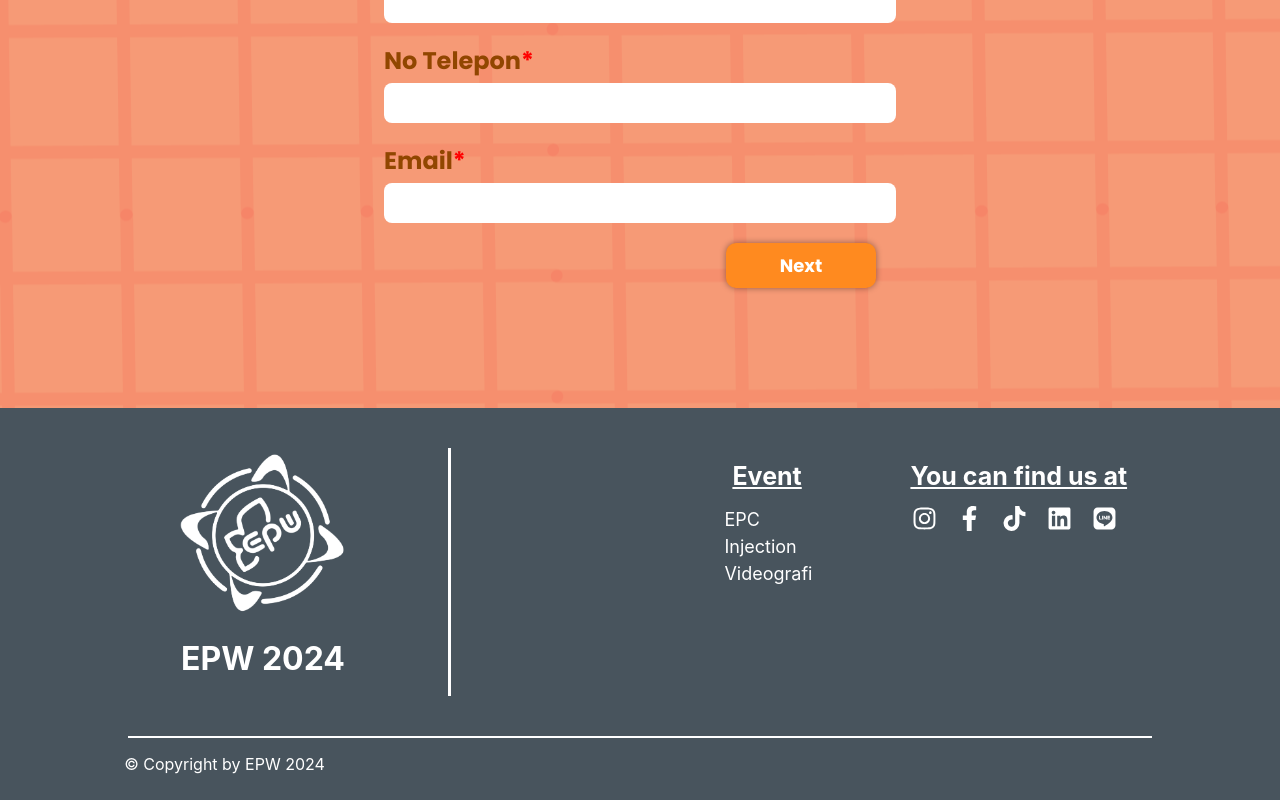
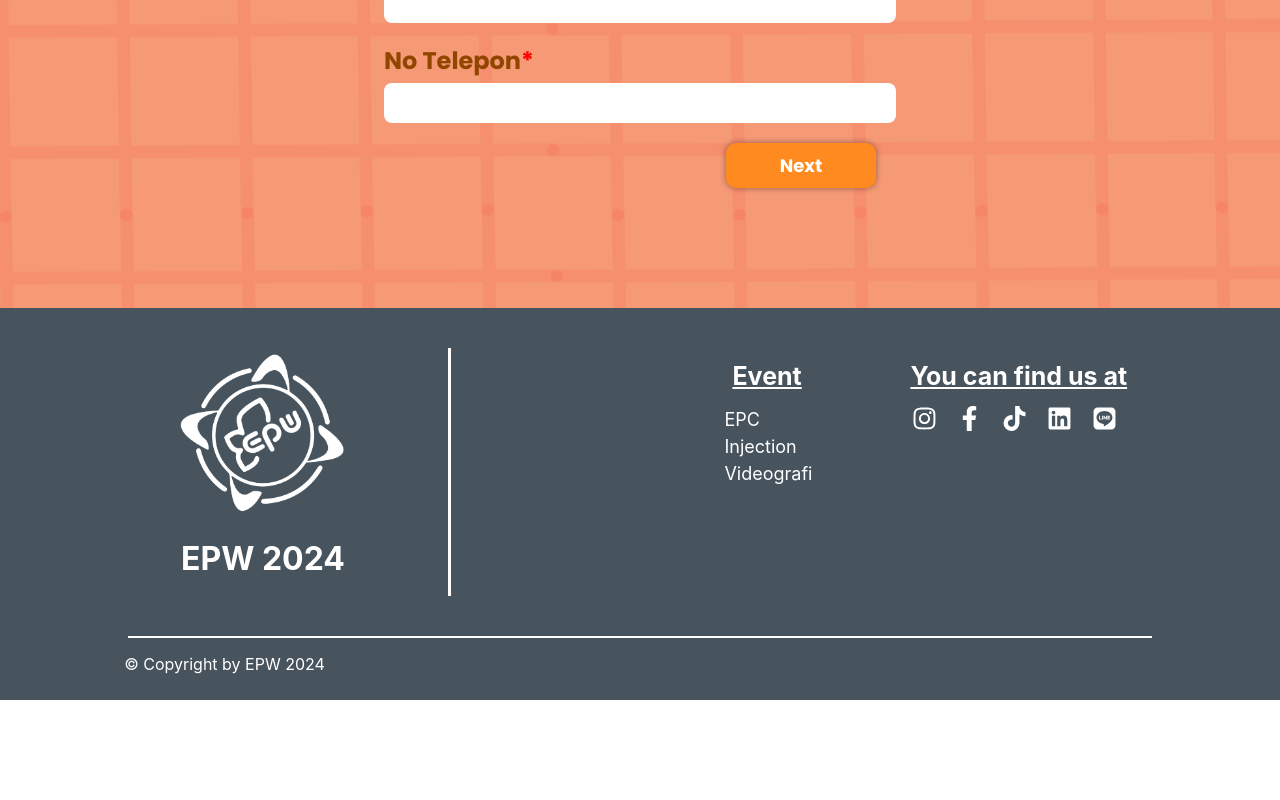
Before and after one commit to RAlfin25/EPW-2024, a React (Create React App) app: page /fotografi/regist-fotografi in a window 1280 px wide. Shown: the part 1394-2194 px from the top of the page. After the commit the page ends 2094 px from the top, so only its background shows below. Built offline with nearby package versions, Linux system fonts and the light colour scheme.

Commit message:
fix: double email input

```diff
--- a/src/registFoto/RegistFoto.js
+++ b/src/registFoto/RegistFoto.js
@@ -160,21 +160,6 @@ function Page1({ onNextPage, onBackPage }) {
             }
           })()}
           <input className="form-foto" classname="form-foto" ref={noTelp} defaultValue={data.noTelp ?? ""} required></input>
-          <h2>Email<span className="star">*</span></h2>
-          {(() => {
-            if (error.email) {
-              return (
-                <div className="regist-foto-error-msg">
-                  Email tidak boleh kosong !
-                </div>
-              );
-            }
-          })()}
-          <input className="form-foto"
-            ref={email}
-            defaultValue={data.email ?? ""}
-            required
-          ></input>
 
           <div className="regist-foto-button">
             <div></div>
```
